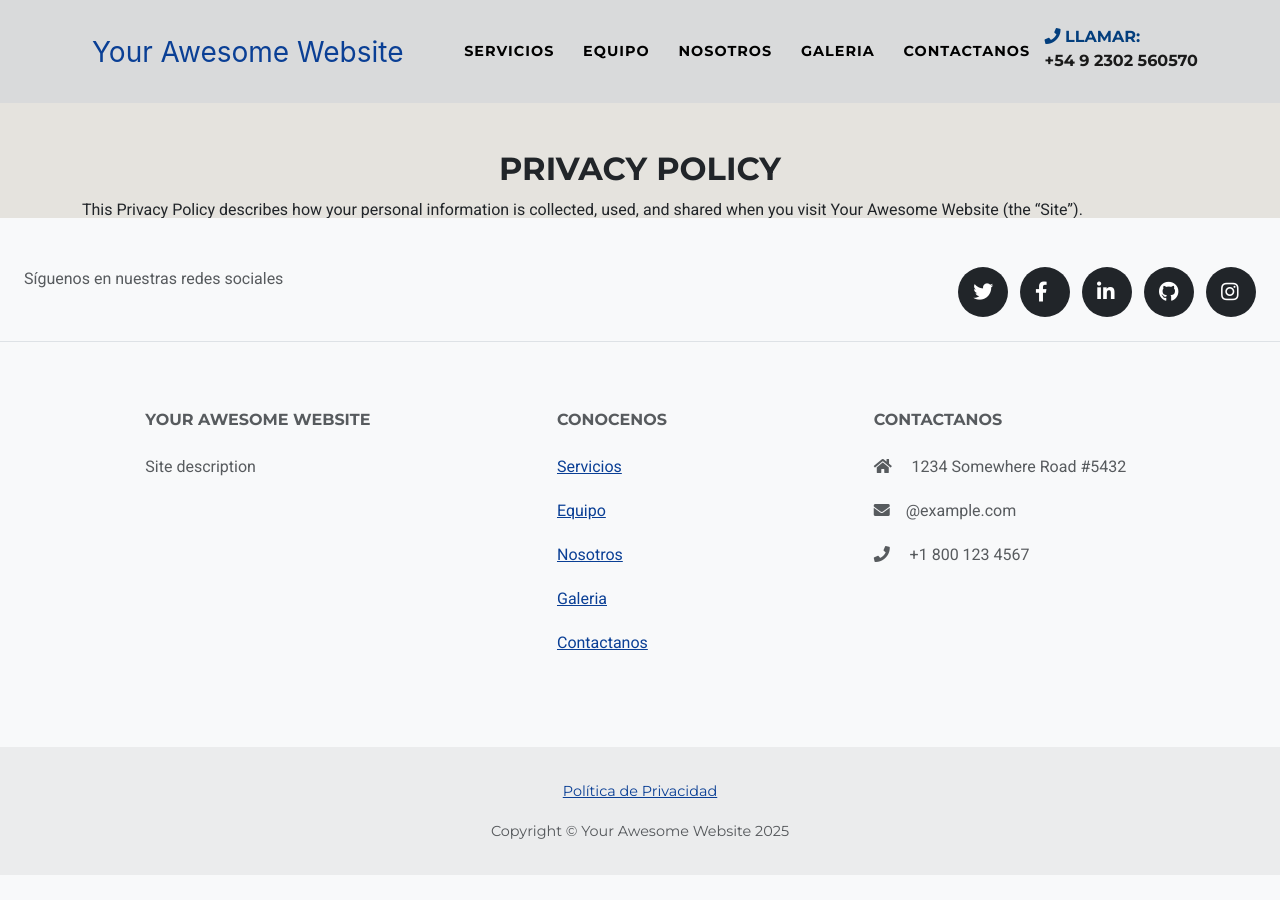
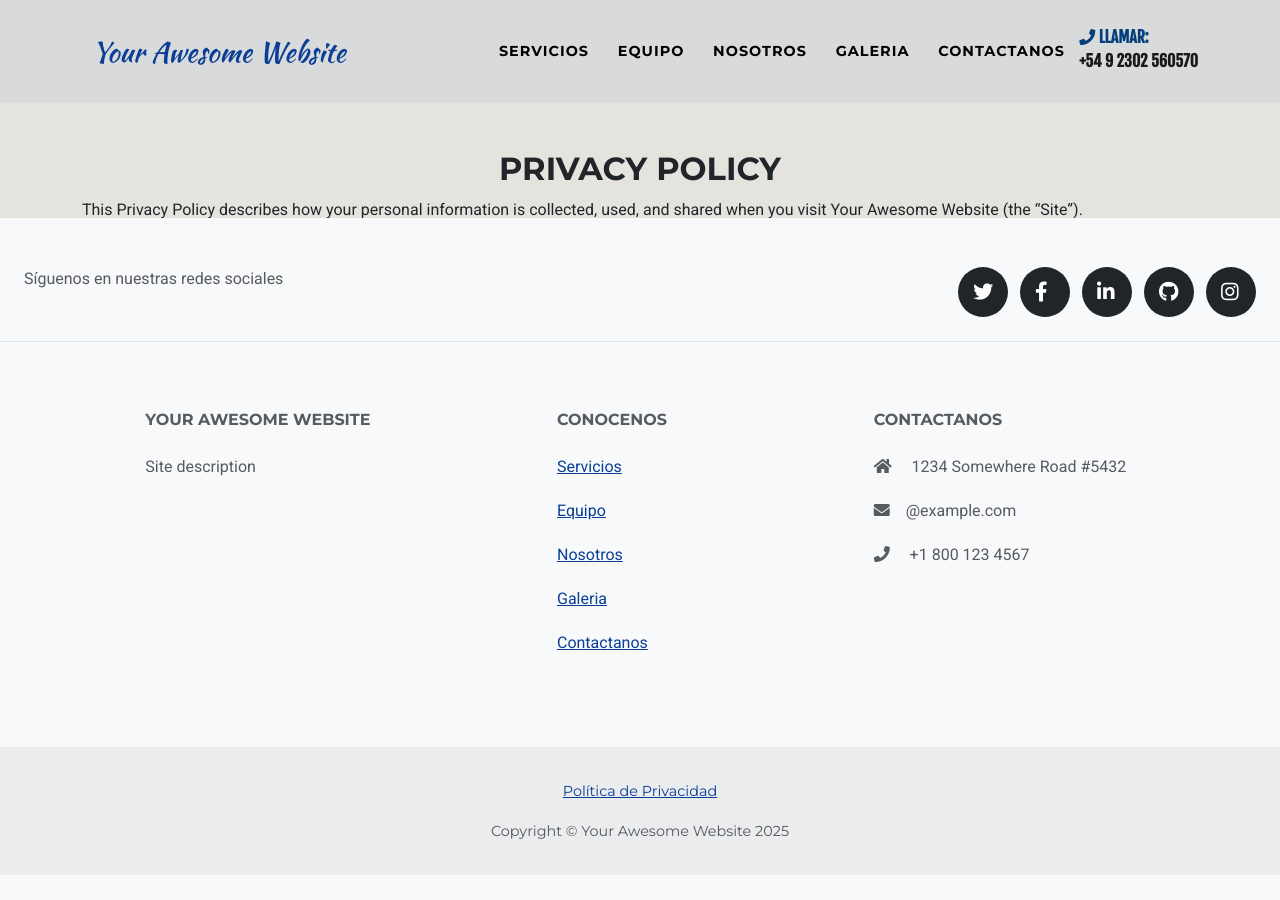
Before and after one commit to miorganizacioncbp/theme, a Jekyll site: the page built from legal.md, in a window 1280 px wide. Built offline with Jekyll 4.4.1, drawn with Linux system fonts in a browser that asks for light colours; some web fonts are replaced.

```diff
--- a/_includes/head.html
+++ b/_includes/head.html
@@ -33,30 +33,32 @@
   <title>{% if page.title %}{{ page.title | append: " | " | append: site.title }}{% else %}{{ site.title }}{% endif %}</title>
 
   <!-- Bootstrap core CSS -->
-  <link href="assets/css/bootstrap.min.css?v={{ site.time | date: '%s' }}" rel="stylesheet" />
-  <link href="https://cdn.jsdelivr.net/npm/bootstrap@5.3.0/dist/css/bootstrap.min.css?v={{ site.time | date: '%s' }}" rel="stylesheet">
+  <link href="assets/css/bootstrap.min.css" rel="stylesheet" />
+  <link href="https://cdn.jsdelivr.net/npm/bootstrap@5.3.0/dist/css/bootstrap.min.css" rel="stylesheet">
 
   <!-- Custom fonts for this template -->
-  <link href="assets/css/all.min.css?v={{ site.time | date: '%s' }}" rel="stylesheet" type="text/css">
+  <link href="assets/css/all.min.css" rel="stylesheet" type="text/css">
   {% if site.data.style.fonts_urls %}
     {% for font_url in site.data.style.fonts_urls %}
-      <link href="{{ font_url }}?v={{ site.time | date: '%s' }}" rel="stylesheet" type="text/css">
+      <link href="{{font_url}}" rel="stylesheet" type="text/css">
     {% endfor %}
   {% else %}
-    <link href="assets/css/all.min.css?v={{ site.time | date: '%s' }}" rel="stylesheet" type="text/css">
+    <link href="assets/css/all.min.css" rel="stylesheet" type="text/css">
 
-    <link href="https://fonts.googleapis.com/css?family=Montserrat:400,700&display=swap" rel="stylesheet" type="text/css">
-    <link href='https://fonts.googleapis.com/css?family=Kaushan+Script&display=swap' rel='stylesheet' type='text/css'>
-    <link href='https://fonts.googleapis.com/css?family=Droid+Serif:400,700,400italic,700italic&display=swap' rel='stylesheet' type='text/css'>
+    <link href="https://fonts.googleapis.com/css?family=Montserrat:400,700" rel="stylesheet" type="text/css">
+    <link href='https://fonts.googleapis.com/css?family=Kaushan+Script' rel='stylesheet' type='text/css'>
+    <link href='https://fonts.googleapis.com/css?family=Droid+Serif:400,700,400italic,700italic' rel='stylesheet' type='text/css'>
     <link href='https://fonts.googleapis.com/css2?family=Roboto:wght@400;700&display=swap' rel='stylesheet' type='text/css'>
   {% endif %}
-
   <!-- Custom styles for this theme -->
-  <!--<link href="assets/css/agency.min.css?v={{ site.time | date: '%s' }}" rel="stylesheet">-->
-  <link href="assets/css/agency.css?v={{ site.time | date: '%s' }}" rel="stylesheet" />
+  <!--<link href="assets/css/agency.min.css" rel="stylesheet">-->
+  <link href="assets/css/agency.css" rel="stylesheet" />
+  <link href="https://fonts.googleapis.com/css2?family=Roboto:wght@400;700&display=swap" rel="stylesheet">
+  <link href="https://fonts.googleapis.com/css2?family=Fjalla+One&display=swap" rel="stylesheet">
 
   <!-- FontAwesome -->
-  <link rel="stylesheet" href="https://cdnjs.cloudflare.com/ajax/libs/font-awesome/5.15.4/css/all.min.css?v={{ site.time | date: '%s' }}">
+  <link rel="stylesheet" href="https://cdnjs.cloudflare.com/ajax/libs/font-awesome/5.15.4/css/all.min.css">
+
 
   <!-- Page container change top padding when nav shrinks -->
   {% if page.layout == "page" %}
--- a/_includes/services.html
+++ b/_includes/services.html
@@ -79,7 +79,7 @@
     }
   }
 
-  requestAnimationFrame(scrollContinuo); // Ajusta la velocidad del scroll
+  setInterval(scrollContinuo, 15); // Ajusta la velocidad del scroll
 });
 
 
```
Also changed, not shown: _sass/components/client-scroll.css (deleted, +0 -10 lines), 1 other file.
